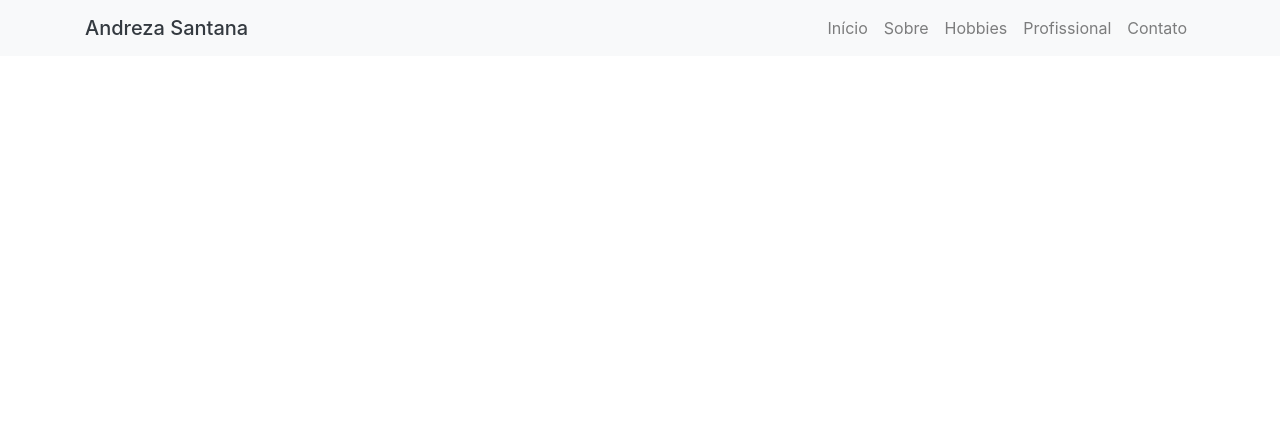
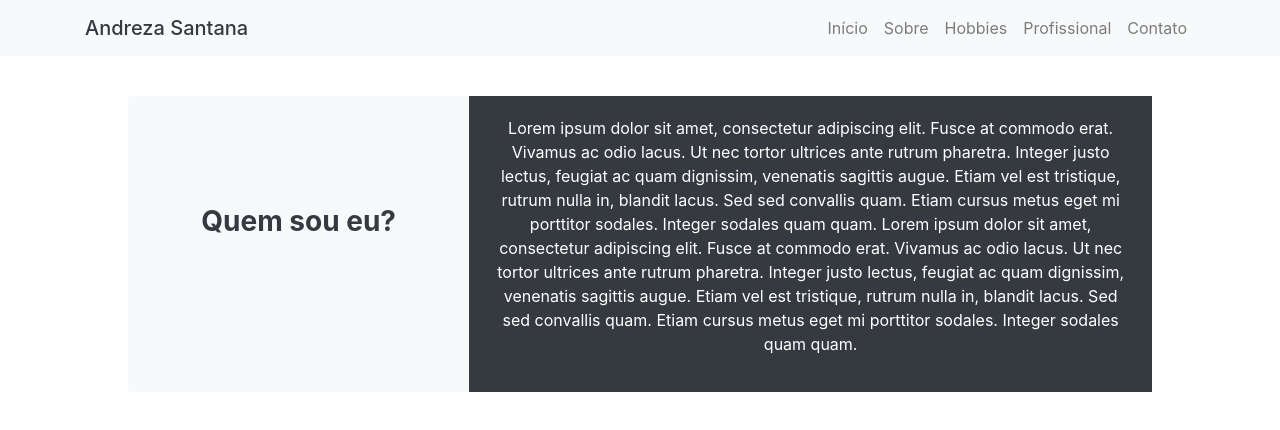
Before and after one commit to andrezasantana/personal-page, a website: page index.html in a window 1280 px wide. Drawn offline with nearby package versions, Linux system fonts and the light colour scheme.

Commit message:
Create card about

```diff
--- a/index.html
+++ b/index.html
@@ -41,6 +41,32 @@
         </div>
     </nav>
 
+    <div class="card bg-light border-0 card-1">
+        <div class="row no-gutters">
+
+            <div class="col-md-4">
+                <h3 class="card-title text-center font-weight-bold" style="line-height: 250px; color: #343a40;">Quem sou
+                    eu?</h3>
+            </div>
+
+            <div class="col-md-8">
+                <div class="card-body text-white bg-dark">
+                    <p class="text-center">Lorem ipsum dolor sit amet, consectetur adipiscing elit. Fusce
+                        at commodo erat. Vivamus ac odio lacus. Ut nec tortor ultrices ante rutrum pharetra. Integer
+                        justo lectus, feugiat ac quam dignissim, venenatis sagittis augue. Etiam vel est tristique,
+                        rutrum nulla in, blandit lacus. Sed sed convallis quam. Etiam cursus metus eget mi porttitor
+                        sodales. Integer sodales quam quam. Lorem ipsum dolor sit amet, consectetur adipiscing elit.
+                        Fusce
+                        at commodo erat. Vivamus ac odio lacus. Ut nec tortor ultrices ante rutrum pharetra. Integer
+                        justo lectus, feugiat ac quam dignissim, venenatis sagittis augue. Etiam vel est tristique,
+                        rutrum nulla in, blandit lacus. Sed sed convallis quam. Etiam cursus metus eget mi porttitor
+                        sodales. Integer sodales quam quam.</p>
+                </div>
+            </div>
+
+        </div>
+    </div>
+
     <script src="node_modules/jquery/dist/jquery.js"></script>
     <script src="node_modules/bootstrap/dist/js/bootstrap.js"></script>
 </body>
--- a/style.css
+++ b/style.css
@@ -0,0 +1,5 @@
+.card-1 {
+    width: 80%;
+    margin: 0 auto;
+    margin-top: 40px;
+}
```
